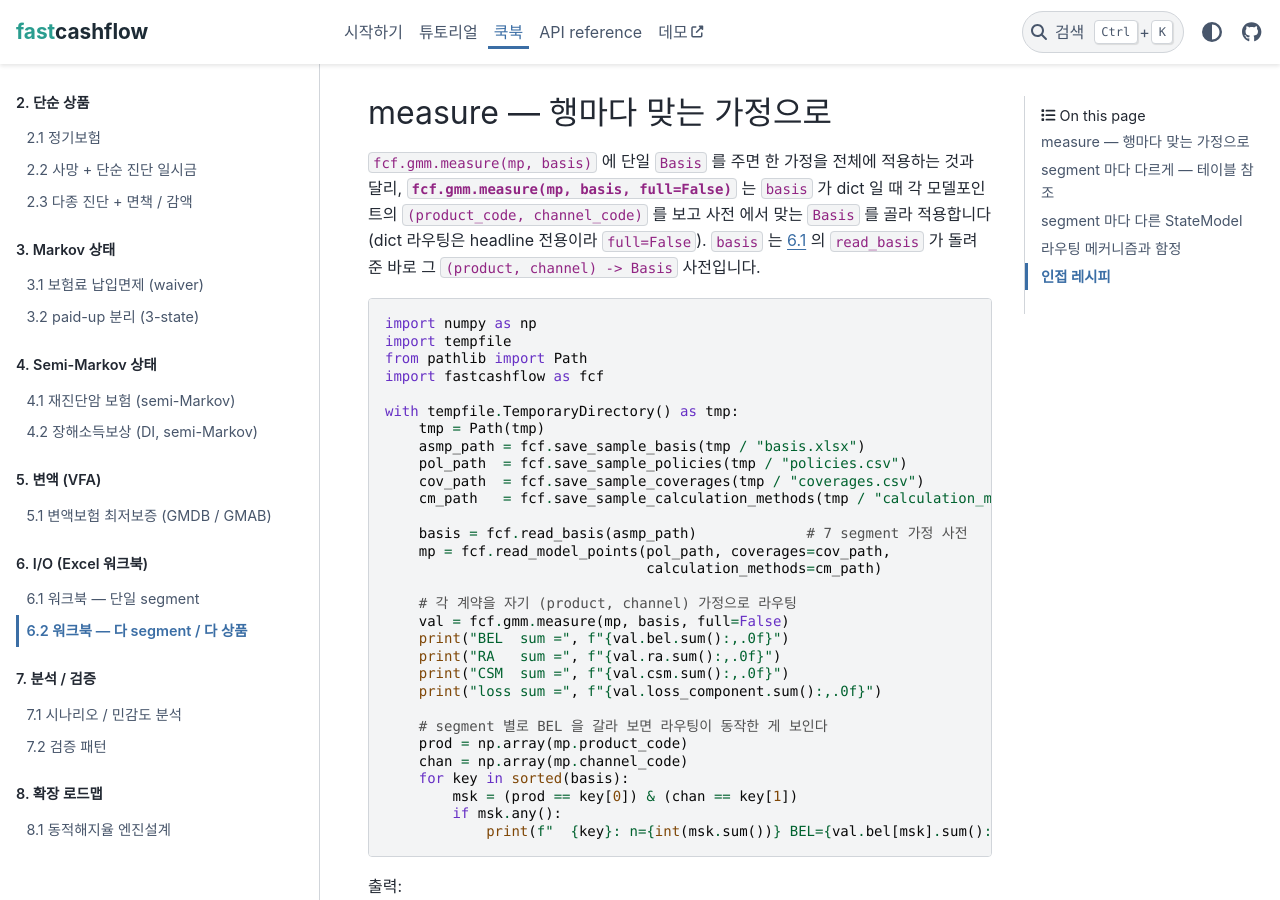
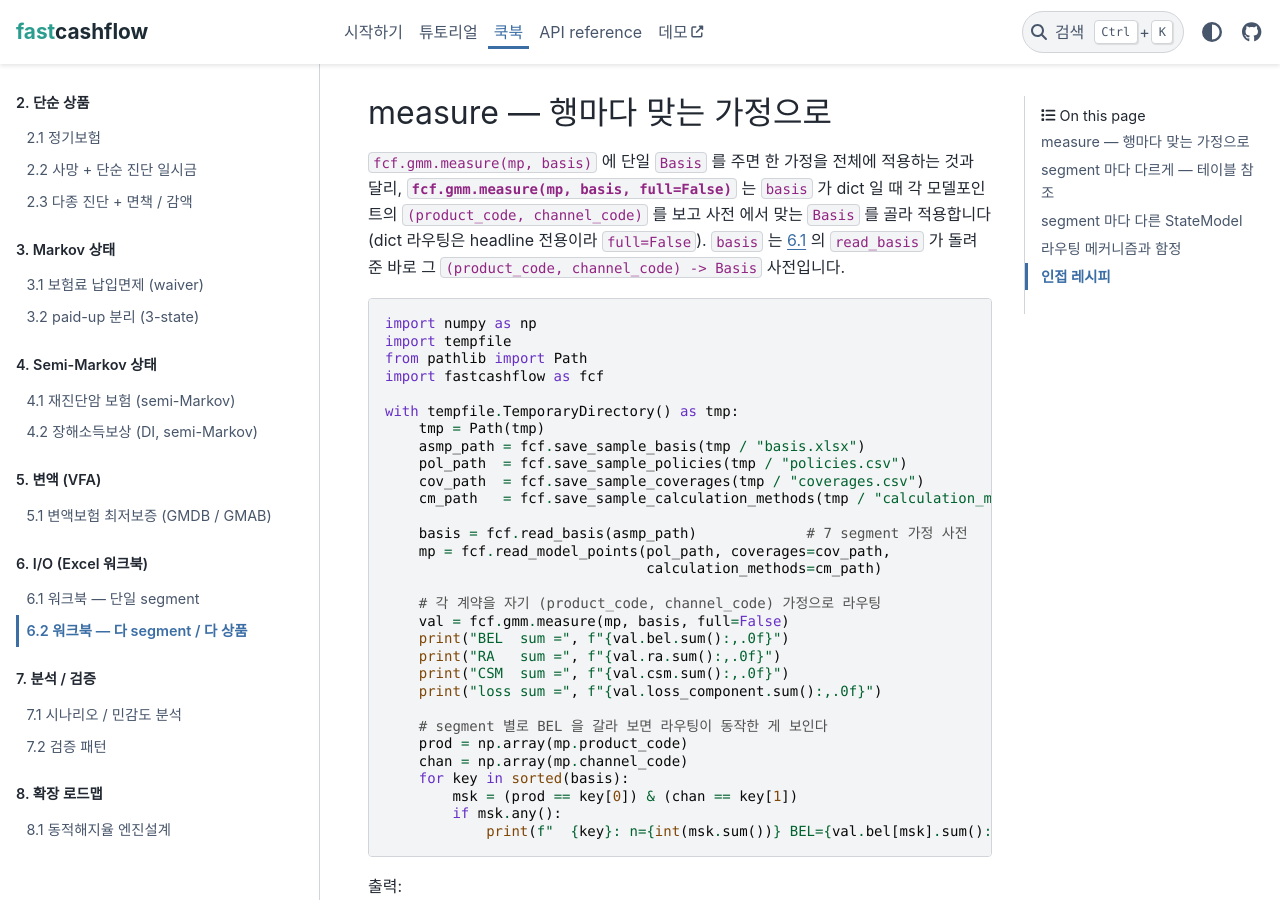
Before and after one commit to seokhoonj/fastcashflow, a Sphinx documentation site: the page built from docs/cookbook/io/workbook-multi.md, in a window 1280 px wide and 900 px high, scrolled down 534 px. Built offline with Sphinx 7.4.7 and the PyData theme 0.15.4, drawn with Linux system fonts in a browser that asks for light colours; some of the changed text lies outside the part shown.

Commit message:
docs/refactor: standardise the segment key notation on (product_code, channel_code)
The dict key and segment columns are product_code / channel_code, but docs
and docstrings wrote the key as (product, channel). Unify the notation on
(product_code, channel_code) to match the actual field names, and rename the
two local arrays in _measure_segmented (product/channel) to product_code/
channel_code so the code reads the same.

````diff
--- a/docs/cookbook/io/workbook-multi.md
+++ b/docs/cookbook/io/workbook-multi.md
@@ -22,7 +22,7 @@ portfolio 는 여러 상품·채널이 섞여 있고, 각 계약은 자기 segme
 가 dict 일 때 각 모델포인트의 `(product_code, channel_code)` 를 보고 사전
 에서 맞는 `Basis` 를 골라 적용합니다 (dict 라우팅은 headline 전용이라
 `full=False`). `basis` 는 [6.1](workbook-single) 의 `read_basis` 가 돌려준
-바로 그 `(product, channel) -> Basis` 사전입니다.
+바로 그 `(product_code, channel_code) -> Basis` 사전입니다.
 
 ```python
 import numpy as np
@@ -41,7 +41,7 @@ with tempfile.TemporaryDirectory() as tmp:
     mp = fcf.read_model_points(pol_path, coverages=cov_path,
                                calculation_methods=cm_path)
 
-    # 각 계약을 자기 (product, channel) 가정으로 라우팅
+    # 각 계약을 자기 (product_code, channel_code) 가정으로 라우팅
     val = fcf.gmm.measure(mp, basis, full=False)
     print("BEL  sum =", f"{val.bel.sum():,.0f}")
     print("RA   sum =", f"{val.ra.sum():,.0f}")
@@ -171,14 +171,14 @@ dict basis 라우팅은 모델포인트에 두 코드가 모두 채워져 있어
 ### 함정 2 — basis 에 없는 segment
 
 모델포인트에 `(WHOLE_LIFE_B, TM)` 이 있는데 워크북에 그 segment 행이 없으면
-조회가 실패합니다. portfolio 의 모든 `(product, channel)` 조합이 `segments`
+조회가 실패합니다. portfolio 의 모든 `(product_code, channel_code)` 조합이 `segments`
 시트에 행으로 존재해야 합니다.
 
 ### 함정 3 — 채널 빈 문자열 vs 누락
 
 단일 채널 상품은 `channel_code` 를 **빈 문자열** `""` 로 두고 `segments` 도
 같은 빈 문자열 행을 둡니다 (`None` / 누락이 아니라). 키는 항상
-`(product, channel)` 2-튜플이고 빈 문자열도 유효한 채널 값입니다.
+`(product_code, channel_code)` 2-튜플이고 빈 문자열도 유효한 채널 값입니다.
 
 ## 인접 레시피
 
````
Also changed, not shown: README.md (+1 -1 lines), docs/basis-format.md (+2 -2 lines), docs/cookbook/_shared/inputs_and_api.md (+1 -1 lines), docs/cookbook/io/workbook-single.md (+3 -3 lines), docs/cookbook/workflow/validation.md (+1 -1 lines), docs/design-decisions.md (+2 -2 lines), 7 other files.
